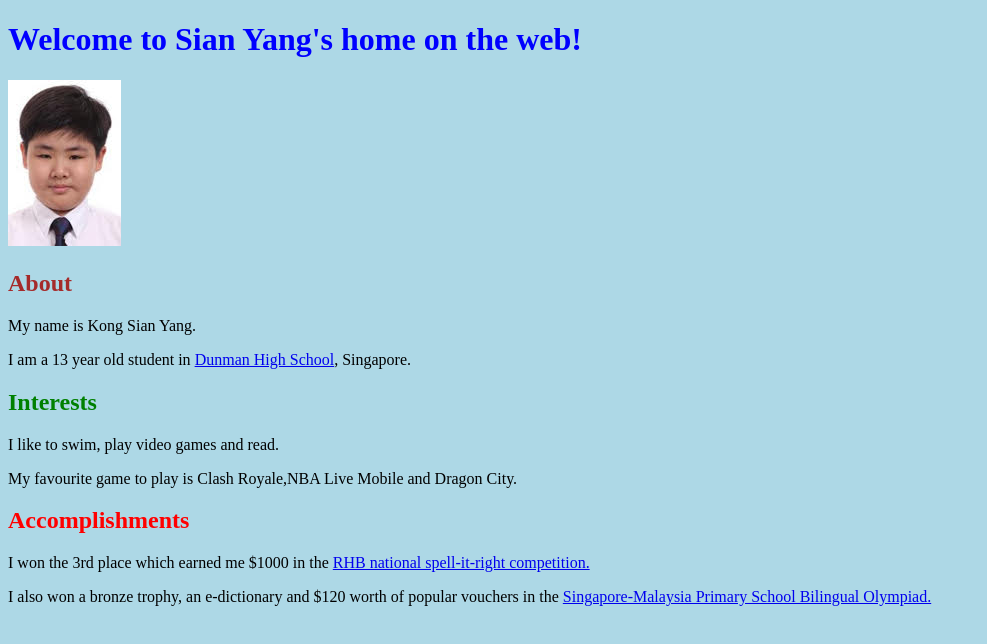
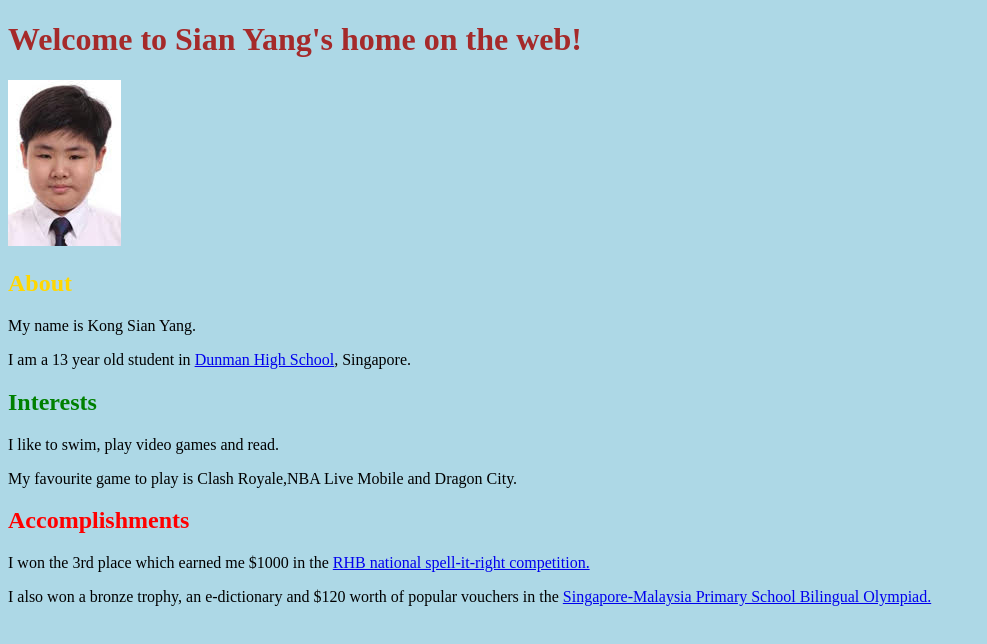
Before and after one commit to dhs17y1akongsianyang/dhs17y1akongsianyang.github.io, a plain HTML site: page index.html in a window 1280 px wide. Shown: the whole page, without its empty margins (0-987 px from the left). Drawn offline with Linux system fonts and the light colour scheme.

Commit message:
Update index.html

```diff
--- a/index.html
+++ b/index.html
@@ -5,9 +5,9 @@
     <title>My Personal Portfolio</title>
      </head>
     <body style="background-color:lightblue";>
-    <h1 style="color:blue";>Welcome to Sian Yang's home on the web!</h1>
+    <h1 style="color:brown";>Welcome to Sian Yang's home on the web!</h1>
     <img src="ksyphoto.jpg">
-    <h2 style="color:brown";>About</h2>
+    <h2 style="color:gold";>About</h2>
     <p>My name is Kong Sian Yang.</p>
     <p>I am a 13 year old student in <a href="http://dunmanhigh.moe.edu.sg/wp-content/uploads/website/index.html">Dunman High School</a>, Singapore.</p>
     <h2 style="color:green";>Interests</h2>
```
